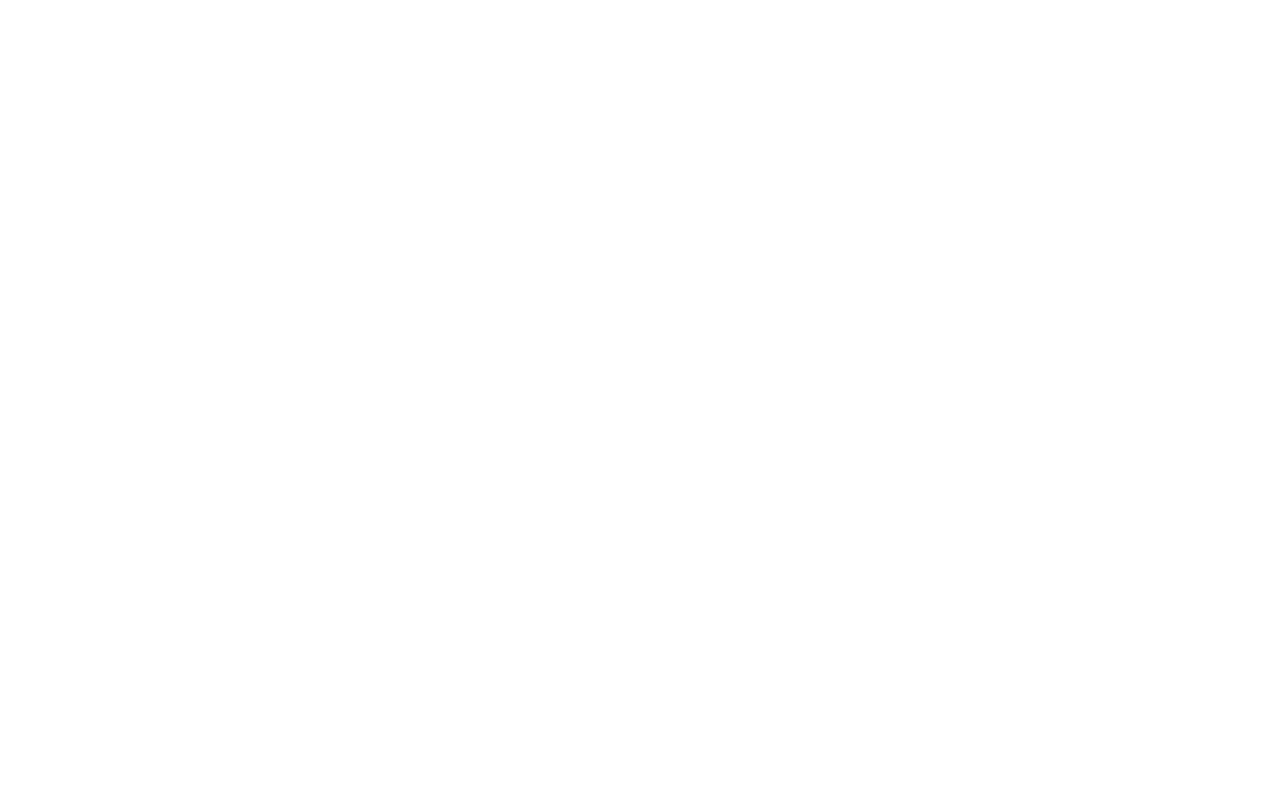
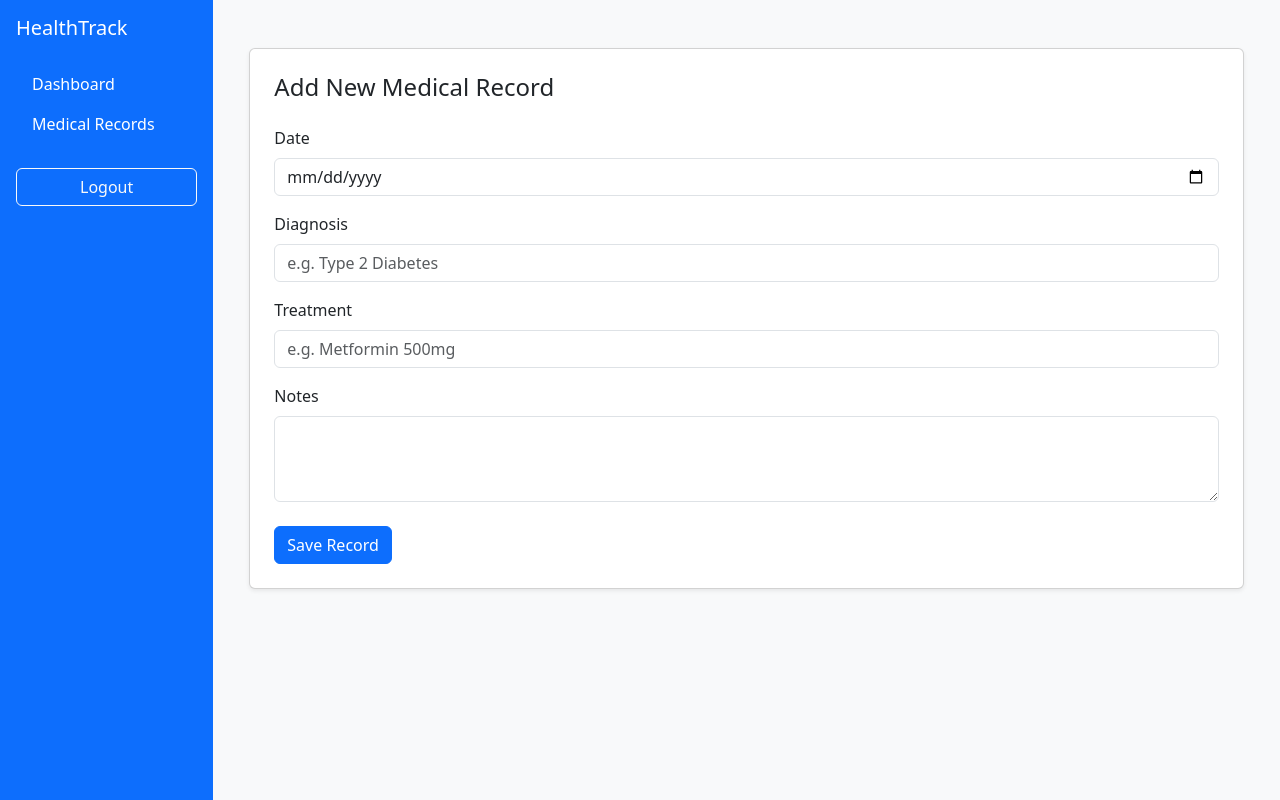
Before and after one commit to khamed03/HealthTrack-Client, a React (Vite) app: page /records/1/add in a window 1280 px wide. Before the commit this address had no page. Built offline with nearby package versions, Linux system fonts and the light colour scheme.

Commit message:
added addMedicalRecords Form

```diff
--- a/src/App.jsx
+++ b/src/App.jsx
@@ -4,6 +4,8 @@
 import DoctorDashboard from './pages/DoctorDashboard';
 import SidebarLayout from './components/Sidebar';
 import MedicalRecordView from './pages/MedicalRecordView';
+import AddMedicalRecord from './pages/AddMedicalRecord';
+
 
 
 function App() {
@@ -14,6 +16,7 @@
         <Route element={<SidebarLayout />}>
           <Route path="/DoctorDashboard" element={<DoctorDashboard />} />
           <Route path="/records/:patientId" element={<MedicalRecordView/>} />
+          <Route path="/records/:patientId/add" element={<AddMedicalRecord />} />
         </Route>
       </Routes>
     </Router>
--- /dev/null
+++ b/src/pages/AddMedicalRecord.jsx
@@ -0,0 +1,89 @@
+import React, { useState } from 'react';
+import { Container, Card, Form, Button } from 'react-bootstrap';
+import { useParams, useNavigate } from 'react-router-dom';
+
+const AddMedicalRecord = () => {
+  const { patientId } = useParams();
+  const navigate = useNavigate();
+
+  const [formData, setFormData] = useState({
+    date: '',
+    diagnosis: '',
+    treatment: '',
+    notes: '',
+  });
+
+  const handleChange = (e) => {
+    const { name, value } = e.target;
+    setFormData(prev => ({ ...prev, [name]: value }));
+  };
+
+  const handleSubmit = (e) => {
+    e.preventDefault();
+
+    // You’ll replace this with an actual POST request to the backend
+    console.log('Submitting record:', { ...formData, patientId });
+
+    // Redirect to records page after submission
+    navigate(`/records/${patientId}`);
+  };
+
+  return (
+    <Container>
+      <Card className="p-4 mt-4 shadow-sm">
+        <h4 className="mb-4">Add New Medical Record</h4>
+        <Form onSubmit={handleSubmit}>
+          <Form.Group className="mb-3">
+            <Form.Label>Date</Form.Label>
+            <Form.Control
+              type="date"
+              name="date"
+              value={formData.date}
+              onChange={handleChange}
+              required
+            />
+          </Form.Group>
+
+          <Form.Group className="mb-3">
+            <Form.Label>Diagnosis</Form.Label>
+            <Form.Control
+              type="text"
+              name="diagnosis"
+              placeholder="e.g. Type 2 Diabetes"
+              value={formData.diagnosis}
+              onChange={handleChange}
+              required
+            />
+          </Form.Group>
+
+          <Form.Group className="mb-3">
+            <Form.Label>Treatment</Form.Label>
+            <Form.Control
+              type="text"
+              name="treatment"
+              placeholder="e.g. Metformin 500mg"
+              value={formData.treatment}
+              onChange={handleChange}
+              required
+            />
+          </Form.Group>
+
+          <Form.Group className="mb-4">
+            <Form.Label>Notes</Form.Label>
+            <Form.Control
+              as="textarea"
+              name="notes"
+              rows={3}
+              value={formData.notes}
+              onChange={handleChange}
+            />
+          </Form.Group>
+
+          <Button type="submit" variant="primary">Save Record</Button>
+        </Form>
+      </Card>
+    </Container>
+  );
+};
+
+export default AddMedicalRecord;
```
